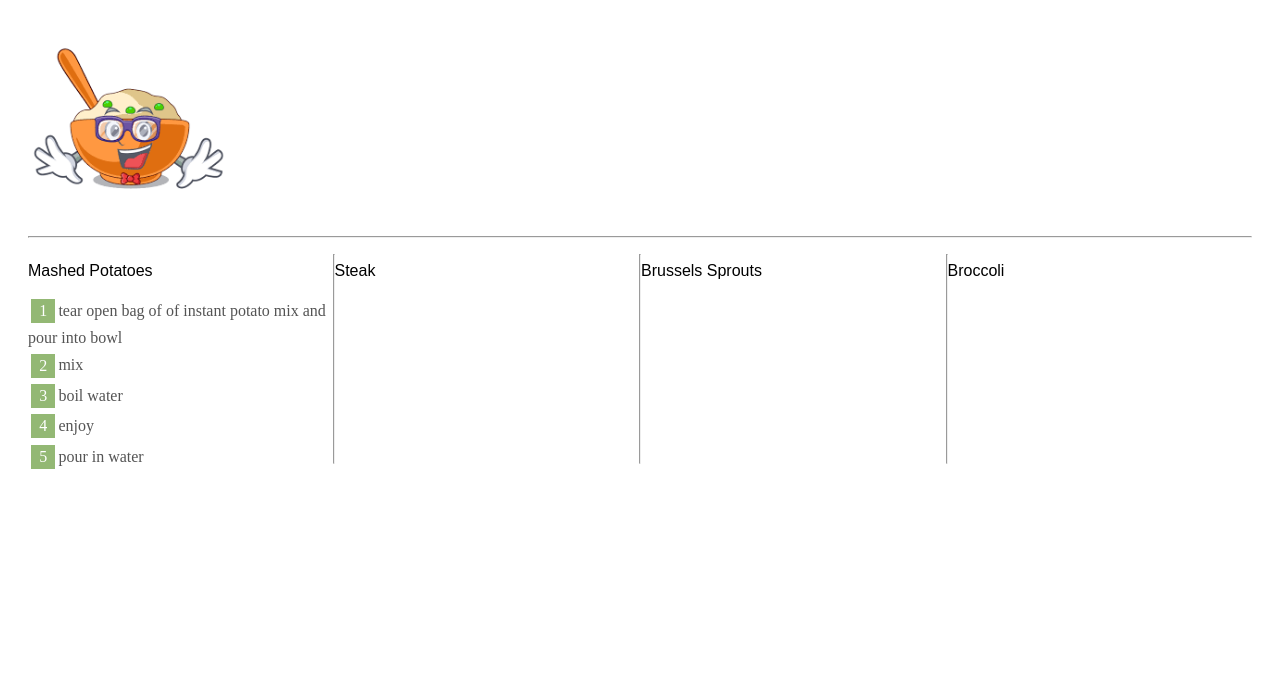
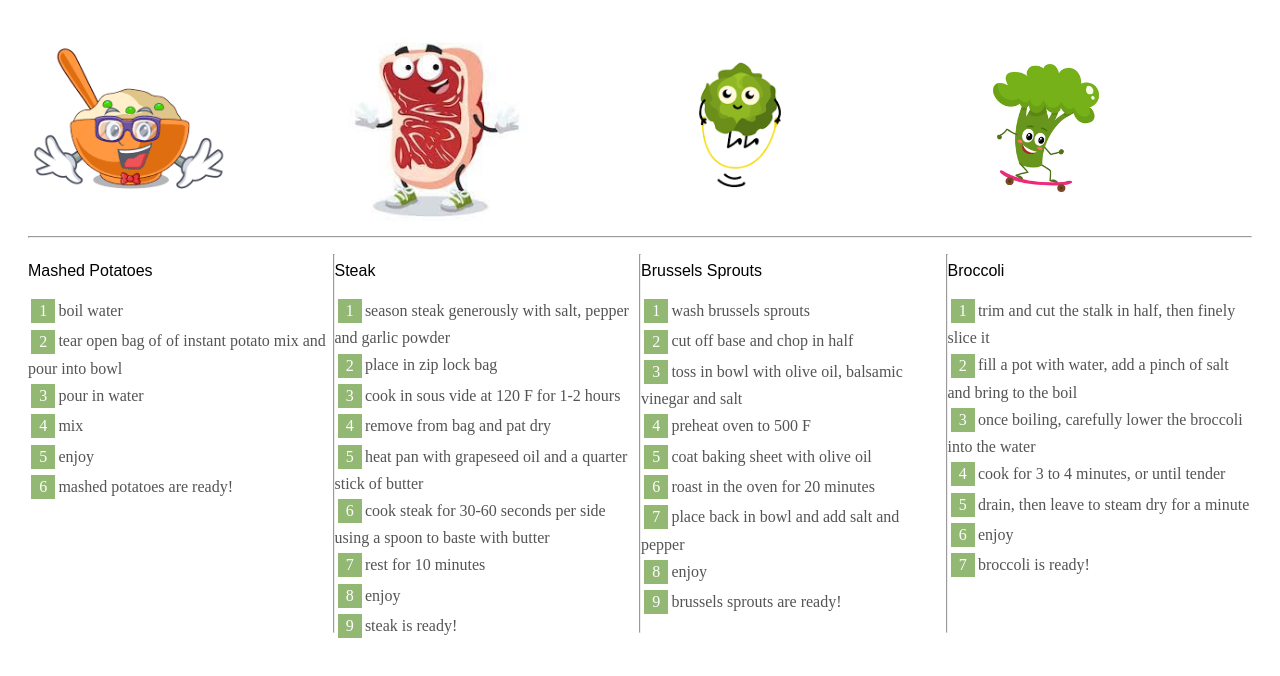
Before and after one commit to ironhack-labs/lab-es6-promises, a plain HTML site: page index.html in a window 1280 px wide. Drawn offline with Linux system fonts and the light colour scheme.

Commit message:
solved lab

```diff
--- a/javascript/data.js
+++ b/javascript/data.js
@@ -25,7 +25,7 @@ const brusselsSprouts = [
   'coat baking sheet with olive oil',
   'roast in the oven for 20 minutes',
   'place back in bowl and add salt and pepper',
-  'enjoy'
+  'enjoy',
 ];
 
 const broccoli = [
@@ -35,5 +35,5 @@ const broccoli = [
   'once boiling, carefully lower the broccoli into the water',
   'cook for 3 to 4 minutes, or until tender',
   'drain, then leave to steam dry for a minute',
-  'enjoy'
+  'enjoy',
 ];
--- a/javascript/index.js
+++ b/javascript/index.js
@@ -4,7 +4,7 @@
 // 🚨🚨🚨 Comment out the below code before you start working on the code
 
 // Out of sync
-  getInstruction("mashedPotatoes", 0, (step1) => {
+/*   getInstruction("mashedPotatoes", 0, (step1) => {
     document.querySelector("#mashedPotatoes").innerHTML += `<li>${step1}</li>`;
   }, (error) => console.log(error));
 
@@ -23,18 +23,108 @@
   getInstruction("mashedPotatoes", 4, (step5) => {
     document.querySelector("#mashedPotatoes").innerHTML += `<li>${step5}</li>`;
     document.querySelector("#mashedPotatoesImg").removeAttribute("hidden");
-  }, (error) => console.log(error));
+  }, (error) => console.log(error)); */
 
 
 
 // Iteration 1 - using callbacks
 // ...
 
+getInstruction("mashedPotatoes", 0, (step1) => {
+  document.querySelector("#mashedPotatoes").innerHTML += `<li>${step1}</li>`;
+  getInstruction("mashedPotatoes", 1, (step2) => {
+    document.querySelector("#mashedPotatoes").innerHTML += `<li>${step2}</li>`;
+    getInstruction("mashedPotatoes", 2, (step3) => {
+      document.querySelector("#mashedPotatoes").innerHTML += `<li>${step3}</li>`;
+      getInstruction("mashedPotatoes", 3, (step4) => {
+        document.querySelector("#mashedPotatoes").innerHTML += `<li>${step4}</li>`;
+        getInstruction("mashedPotatoes", 4, (step5) => {
+          document.querySelector("#mashedPotatoes").innerHTML += `<li>${step5}</li>`;
+          document.querySelector("#mashedPotatoes").innerHTML += `<li>mashed potatoes are ready!`;
+          document.querySelector("#mashedPotatoesImg").removeAttribute("hidden");
+        }, (error) => console.log(error));
+      }, (error) => console.log(error));
+    }, (error) => console.log(error));
+  }, (error) => console.log(error));
+}, (error) => console.log(error));
+
+
+
 // Iteration 2 - using promises
 // ...
+obtainInstruction('steak', 0)
+  .then( (step0) => {
+    document.querySelector("#steak").innerHTML += `<li>${step0}</li>`
+    obtainInstruction('steak', 1).then((step1) => {
+        document.querySelector("#steak").innerHTML += `<li>${step1}</li>`
+        obtainInstruction('steak', 2).then((step2) => {
+          document.querySelector("#steak").innerHTML += `<li>${step2}</li>`
+          obtainInstruction('steak', 3).then((step3) => {
+            document.querySelector("#steak").innerHTML += `<li>${step3}</li>`
+            obtainInstruction('steak', 4).then((step4) => {
+              document.querySelector("#steak").innerHTML += `<li>${step4}</li>`
+              obtainInstruction('steak', 5).then((step5) => {
+                document.querySelector("#steak").innerHTML += `<li>${step5}</li>`
+                obtainInstruction('steak', 6).then((step6) => {
+                  document.querySelector("#steak").innerHTML += `<li>${step6}</li>`
+                  obtainInstruction('steak', 7).then((step7) => {
+                    document.querySelector("#steak").innerHTML += `<li>${step7}</li>`
+                    document.querySelector("#steak").innerHTML += `<li>steak is ready!</li>`
+                    document.querySelector("#steakImg").removeAttribute("hidden");
+                  })
+                })
+              })
+            })
+          })
+        })
+      })
+  }).catch((error) => {console.log(error)});
+
+
+
 
 // Iteration 3 using async/await
 // ...
 
+async function makeBroccoli() {
+  try {
+    let step1 = await obtainInstruction('broccoli', 1)
+    document.querySelector("#broccoli").innerHTML += `<li>${step1}</li>`
+    let step2 = await obtainInstruction('broccoli', 2)
+    document.querySelector("#broccoli").innerHTML += `<li>${step2}</li>`
+    let step3 = await obtainInstruction('broccoli', 3)
+    document.querySelector("#broccoli").innerHTML += `<li>${step3}</li>`
+    let step4 = await obtainInstruction('broccoli', 4)
+    document.querySelector("#broccoli").innerHTML += `<li>${step4}</li>`
+    let step5 = await obtainInstruction('broccoli', 5)
+    document.querySelector("#broccoli").innerHTML += `<li>${step5}</li>`
+    let step6 = await obtainInstruction('broccoli', 6)
+    document.querySelector("#broccoli").innerHTML += `<li>${step6}</li>`
+    document.querySelector("#broccoli").innerHTML += `<li>broccoli is ready!</li>`
+    document.querySelector("#broccoliImg").removeAttribute("hidden");
+  } catch (error) {console.log(error)}
+}
+
+makeBroccoli();
+
+
 // Bonus 2 - Promise all
 // ...
+
+const prBr0 = obtainInstruction("brusselsSprouts", 0);
+const prBr1 = obtainInstruction("brusselsSprouts", 1);
+const prBr2 = obtainInstruction("brusselsSprouts", 2);
+const prBr3 = obtainInstruction("brusselsSprouts", 3);
+const prBr4 = obtainInstruction("brusselsSprouts", 4);
+const prBr5 = obtainInstruction("brusselsSprouts", 5);
+const prBr6 = obtainInstruction("brusselsSprouts", 6);
+const prBr7 = obtainInstruction("brusselsSprouts", 7);
+
+Promise.all([prBr0, prBr1, prBr2, prBr3, prBr4, prBr5, prBr6, prBr7])
+  .then((listItem) => {
+    listItem.forEach(element => {
+      document.querySelector("#brusselsSprouts").innerHTML += `<li>${element}</li>`
+    })
+    document.querySelector("#brusselsSprouts").innerHTML += `<li>brussels sprouts are ready!</li>`
+    document.querySelector("#brusselsSproutsImg").removeAttribute("hidden");
+  })
```
Also changed, not shown: index.html (+0 -1 lines).
